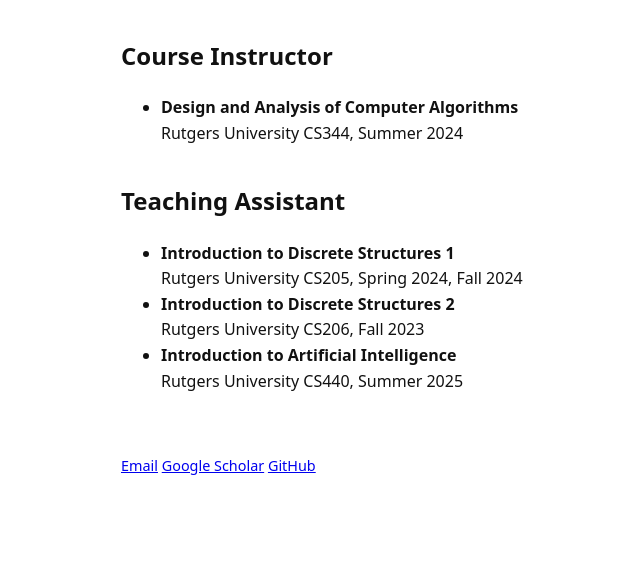
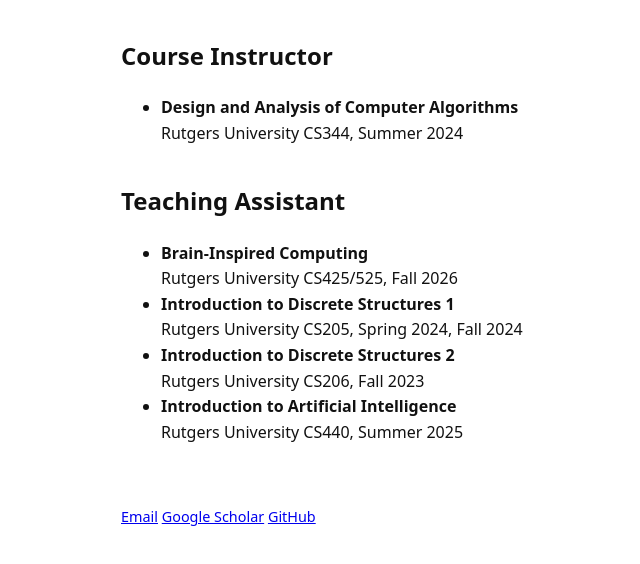
Before and after one commit to jackklawitter/jackklawitter.github.io, a plain HTML site: page teaching.html in a window 1280 px wide. Shown: the part 128-692 px from the top of the page, without its empty margins (69-709 px from the left). Drawn offline with Linux system fonts and the light colour scheme.

Commit message:
Add new course 'Brain-Inspired Computing' to teaching.html

```diff
--- a/teaching.html
+++ b/teaching.html
@@ -30,6 +30,10 @@
   <h2>Teaching Assistant</h2>
   <ul>
     <li>
+      <strong>Brain-Inspired Computing</strong><br>
+      Rutgers University CS425/525, Fall 2026
+    </li>
+    <li>
       <strong>Introduction to Discrete Structures 1</strong><br>
       Rutgers University CS205, Spring 2024, Fall 2024
     </li>
```
